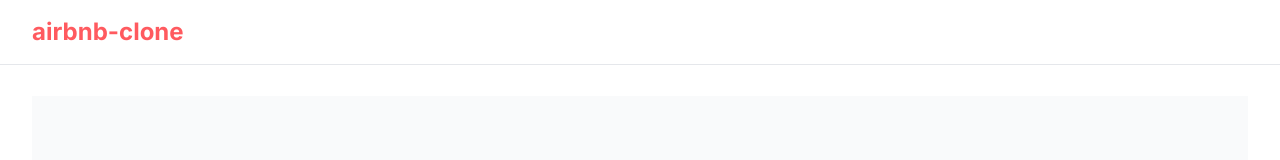
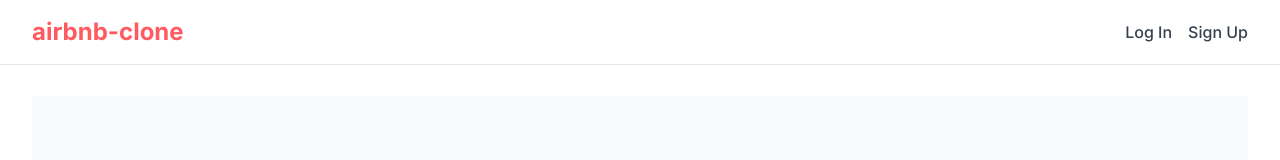
Before and after one commit to pedroaurgomes/Airbnb-Clone, a Next.js app in the folder frontend/: page /login in a window 1280 px wide. Shown: the top 160 px of the page. Built offline with nearby package versions, Linux system fonts and the light colour scheme.

Commit message:
feat(navbar): add dynamic navbar depending on user role - therefore upating the authentication system

```diff
--- a/frontend/package.json
+++ b/frontend/package.json
@@ -9,6 +9,7 @@
     "lint": "next lint"
   },
   "dependencies": {
+    "jwt-decode": "^4.0.0",
     "next": "14.1.0",
     "react": "^18.2.0",
     "react-dom": "^18.2.0"
--- a/frontend/src/app/layout.tsx
+++ b/frontend/src/app/layout.tsx
@@ -1,5 +1,7 @@
 import './globals.css';
 import { Inter } from 'next/font/google';
+import Navbar from '@/components/Navbar';
+import Providers from '@/components/Providers';
 
 const inter = Inter({ subsets: ['latin'] });
 
@@ -16,28 +18,16 @@ export default function RootLayout({
   return (
     <html lang="en">
       <body className={inter.className}>
+        <Providers>
           <div className="min-h-screen flex flex-col">
-          {/* Simple Navbar */}
-          <nav className="fixed top-0 left-0 right-0 z-50 bg-white border-b border-gray-200">
-            <div className="max-w-7xl mx-auto px-4 sm:px-6 lg:px-8">
-              <div className="flex justify-between items-center h-16">
-                {/* Logo */}
-                <div className="flex-shrink-0">
-                  <a href="/" className="text-[#FF5A5F] text-2xl font-bold">
-                    airbnb-clone
-                  </a>
-                </div>
-              </div>
-            </div>
-          </nav>
-
-          {/* Main Content */}
+            <Navbar />
             <main className="flex-grow pt-16">
               <div className="max-w-7xl mx-auto px-4 sm:px-6 lg:px-8 py-8">
                 {children}
               </div>
             </main>
           </div>
+        </Providers>
       </body>
     </html>
   );
--- a/frontend/src/app/login/page.tsx
+++ b/frontend/src/app/login/page.tsx
@@ -2,12 +2,14 @@
 
 import { useState } from 'react';
 import { useRouter } from 'next/navigation';
+import { useAuth } from '@/contexts/AuthContext';
 import InputField from '@/components/InputField';
 import Button from '@/components/Button';
+import { jwtDecode } from 'jwt-decode';
 
 export default function LoginPage() {
   const router = useRouter();
-
+  const { login } = useAuth();
   const [email, setEmail] = useState('');
   const [password, setPassword] = useState('');
   const [loading, setLoading] = useState(false);
@@ -22,7 +24,7 @@ export default function LoginPage() {
 
       // Create form data
       const formData = new FormData();
-      formData.append('username', email); // Note: OAuth2 expects 'username' not 'email'
+      formData.append('username', email);
       formData.append('password', password);
 
       const response = await fetch(`${process.env.NEXT_PUBLIC_API_URL}/v1/users/login`, {
@@ -36,11 +38,20 @@ export default function LoginPage() {
       }
 
       const data = await response.json();
+      console.log('Login response data:', data);
 
-      // Save the token
-      localStorage.setItem('token', data.access_token);
+      // Decode the JWT token to get the role
+      const decodedToken = jwtDecode(data.access_token);
+      console.log('Decoded token:', decodedToken);
 
-      // Redirect to homepage
+      // Extract the role from the decoded token
+      const role = decodedToken.role;
+      console.log('User role:', role);
+
+      // Login with the token and role
+      login(data.access_token, role);
+
+      // Navigate to home page
       router.push('/');
     } catch (err: any) {
       console.error('Login error:', err);
--- /dev/null
+++ b/frontend/src/components/Navbar.tsx
@@ -0,0 +1,57 @@
+'use client';
+
+import Link from 'next/link';
+import { useAuth } from '@/contexts/AuthContext';
+
+export default function Navbar() {
+  const { isAuthenticated, isLoading, userRole, logout } = useAuth();
+
+  return (
+    <nav className="fixed top-0 left-0 right-0 z-50 bg-white border-b border-gray-200">
+      <div className="max-w-7xl mx-auto px-4 sm:px-6 lg:px-8">
+        <div className="flex justify-between items-center h-16">
+          {/* Logo */}
+          <div className="flex-shrink-0">
+            <Link href="/" className="text-[#FF5A5F] text-2xl font-bold">
+              airbnb-clone
+            </Link>
+          </div>
+
+          {/* Navigation Links */}
+          <div className="flex items-center gap-4">
+            {!isLoading && (
+              isAuthenticated ? (
+                <>
+                  {userRole === 'host' ? (
+                    <Link href="/my-properties" className="text-gray-700 hover:text-rose-500 font-medium">
+                      My Properties
+                    </Link>
+                  ) : (
+                    <Link href="/browse-properties" className="text-gray-700 hover:text-rose-500 font-medium">
+                      Browse
+                    </Link>
+                  )}
+                  <button
+                    onClick={logout}
+                    className="text-gray-700 hover:text-rose-500 font-medium"
+                  >
+                    Logout
+                  </button>
+                </>
+              ) : (
+                <>
+                  <Link href="/login" className="text-gray-700 hover:text-rose-500 font-medium">
+                    Log In
+                  </Link>
+                  <Link href="/signup" className="text-gray-700 hover:text-rose-500 font-medium">
+                    Sign Up
+                  </Link>
+                </>
+              )
+            )}
+          </div>
+        </div>
+      </div>
+    </nav>
+  );
+}
--- /dev/null
+++ b/frontend/src/components/Providers.tsx
@@ -0,0 +1,7 @@
+'use client';
+
+import { AuthProvider } from '@/contexts/AuthContext';
+
+export default function Providers({ children }: { children: React.ReactNode }) {
+  return <AuthProvider>{children}</AuthProvider>;
+}
--- /dev/null
+++ b/frontend/src/contexts/AuthContext.tsx
@@ -0,0 +1,57 @@
+'use client';
+
+import { createContext, useContext, useState, useEffect, ReactNode } from 'react';
+
+type UserRole = 'guest' | 'host';
+
+type AuthContextType = {
+  isAuthenticated: boolean;
+  isLoading: boolean;
+  userRole: UserRole | null;
+  login: (token: string, role: UserRole) => void;
+  logout: () => void;
+};
+
+const AuthContext = createContext<AuthContextType | undefined>(undefined);
+
+export function AuthProvider({ children }: { children: ReactNode }) {
+  const [isAuthenticated, setIsAuthenticated] = useState(false);
+  const [isLoading, setIsLoading] = useState(true);
+  const [userRole, setUserRole] = useState<UserRole | null>(null);
+
+  useEffect(() => {
+    const storedToken = localStorage.getItem('token');
+    const storedRole = localStorage.getItem('userRole') as UserRole | null;
+    setIsAuthenticated(!!storedToken);
+    setUserRole(storedRole);
+    setIsLoading(false);
+  }, []);
+
+  const login = (token: string, role: UserRole) => {
+    localStorage.setItem('token', token);
+    localStorage.setItem('userRole', role);
+    setIsAuthenticated(true);
+    setUserRole(role);
+  };
+
+  const logout = () => {
+    localStorage.removeItem('token');
+    localStorage.removeItem('userRole');
+    setIsAuthenticated(false);
+    setUserRole(null);
+  };
+
+  return (
+    <AuthContext.Provider value={{ isAuthenticated, isLoading, userRole, login, logout }}>
+      {children}
+    </AuthContext.Provider>
+  );
+}
+
+export function useAuth() {
+  const context = useContext(AuthContext);
+  if (context === undefined) {
+    throw new Error('useAuth must be used within an AuthProvider');
+  }
+  return context;
+}
--- /dev/null
+++ b/frontend/src/hooks/useAuth.ts
@@ -0,0 +1,22 @@
+'use client';
+
+import { useState, useEffect } from 'react';
+
+export function useAuth() {
+  const [isAuthenticated, setIsAuthenticated] = useState(false);
+  const [isLoading, setIsLoading] = useState(true);
+
+  useEffect(() => {
+    // Only run this on the client side
+    const storedToken = localStorage.getItem('token');
+    setIsAuthenticated(!!storedToken);
+    setIsLoading(false);
+  }, []);
+
+  function logout() {
+    localStorage.removeItem('token');
+    setIsAuthenticated(false);
+  }
+
+  return { isAuthenticated, isLoading, logout };
+}
```
Also changed, not shown: 1 other file (tests, documents, lock files or other folders). Lines whose indentation alone changed are shown as unchanged.
